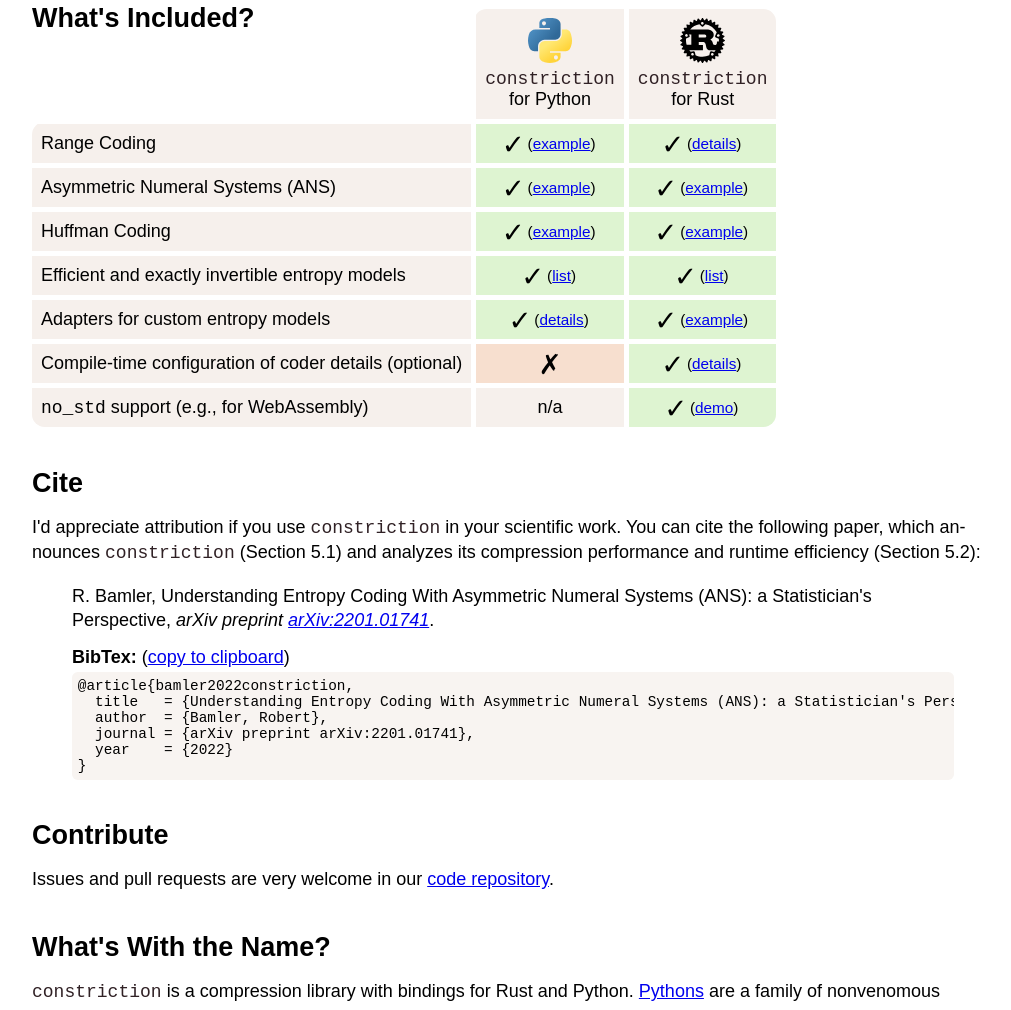
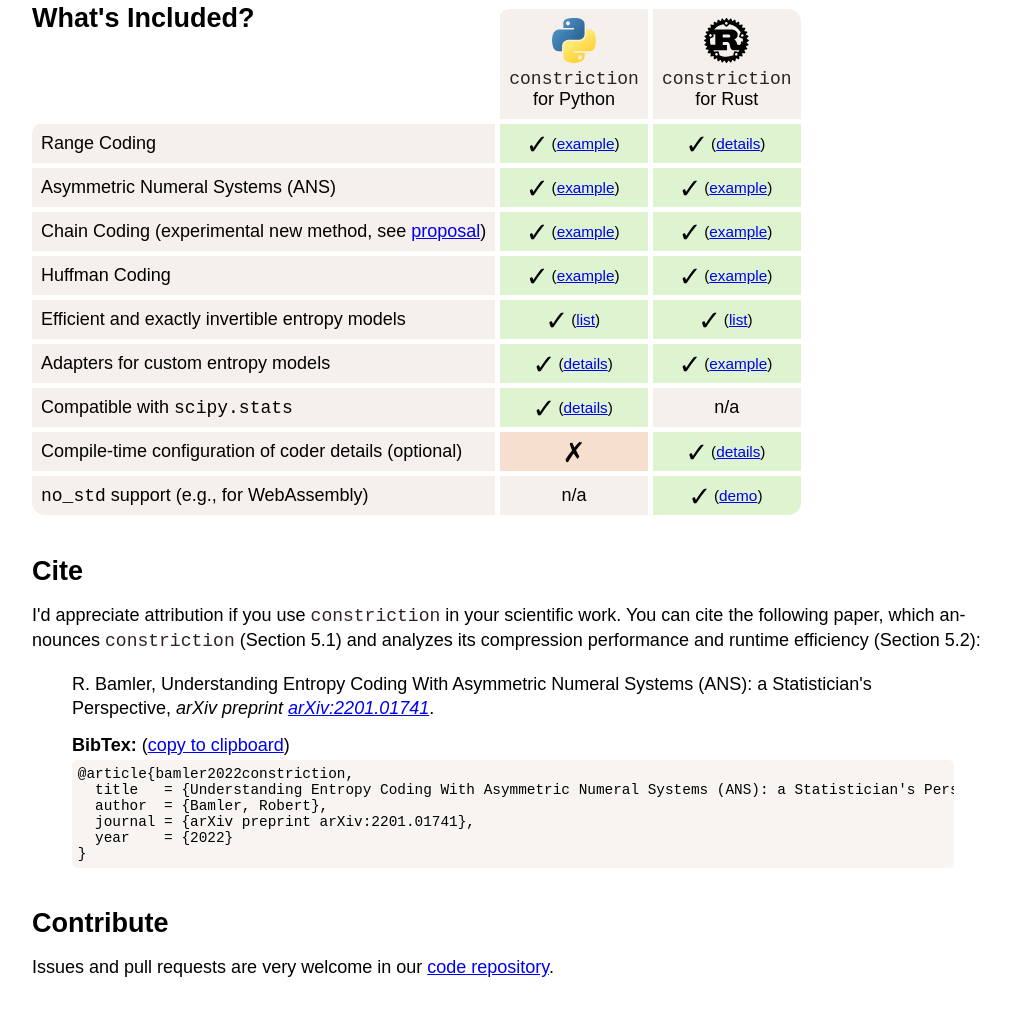
Before and after one commit to bamler-lab/constriction, a plain HTML site: page index.html in a window 1280 px wide. Shown: the part 975-1985 px from the top of the page, without its empty margins (133-1144 px from the left). Drawn offline with Linux system fonts and the light colour scheme.

Commit message:
Add `ChainCoder` and `ScipyModel` to features table

```diff
--- a/index.html
+++ b/index.html
@@ -635,6 +635,17 @@ constriction = "<!-- CONSTRICTION_VERSION -->"</pre>
       </td>
     </tr>
     <tr>
+      <td>Chain Coding (experimental new method, see <a href="https://arxiv.org/pdf/2201.01741">proposal</a>)</td>
+      <td class="included yes">
+        <span>(<a
+            href="https://bamler-lab.github.io/constriction/apidoc/python/stream/chain.html#motivation">example</a>)</span>
+      </td>
+      <td class="included yes">
+        <span>(<a
+            href="https://docs.rs/constriction/latest/constriction/stream/chain/index.html#motivation">example</a>)</span>
+      </td>
+    </tr>
+    <tr>
       <td>Huffman Coding</td>
       <td class="included yes">
         <span>(<a
@@ -665,6 +676,16 @@ constriction = "<!-- CONSTRICTION_VERSION -->"</pre>
       <td class="included yes">
         <span>(<a
             href="https://docs.rs/constriction/latest/constriction/stream/model/struct.LeakyQuantizer.html#examples">example</a>)</span>
+      </td>
+    </tr>
+    <tr>
+      <td>Compatible with <code>scipy&#8203;.stats</code></td>
+      <td class="included yes">
+        <span>(<a
+            href="https://bamler-lab.github.io/constriction/apidoc/python/stream/model.html#constriction.stream.model.ScipyModel">details</a>)</span>
+      </td>
+      <td class="included">
+        n/a
       </td>
     </tr>
     <tr>
```
